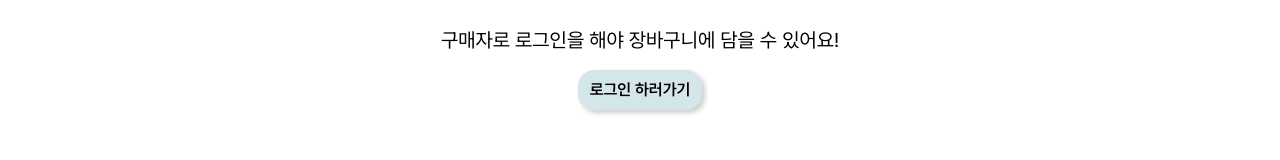
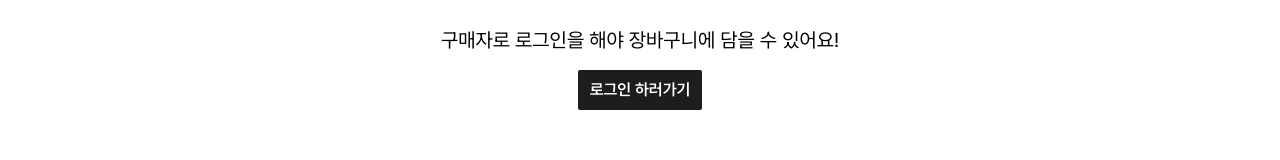
Before and after one commit to easyxxu/moa, a Next.js app: page /cart in a window 1280 px wide. Shown: the part 413-573 px from the top of the page. Built offline with nearby package versions, Linux system fonts and the light colour scheme; no server answers.

Commit message:
Style: 링크 배경 색상 변경

```diff
--- a/components/cart/CartNoBuyer.tsx
+++ b/components/cart/CartNoBuyer.tsx
@@ -8,7 +8,7 @@
       </p>
       <Link
         href="/login"
-        className="px-3 py-2 font-semibold bg-primary outer-box"
+        className="px-3 py-2 font-semibold bg-black rounded-sm text-white"
       >
         로그인 하러가기
       </Link>
```
